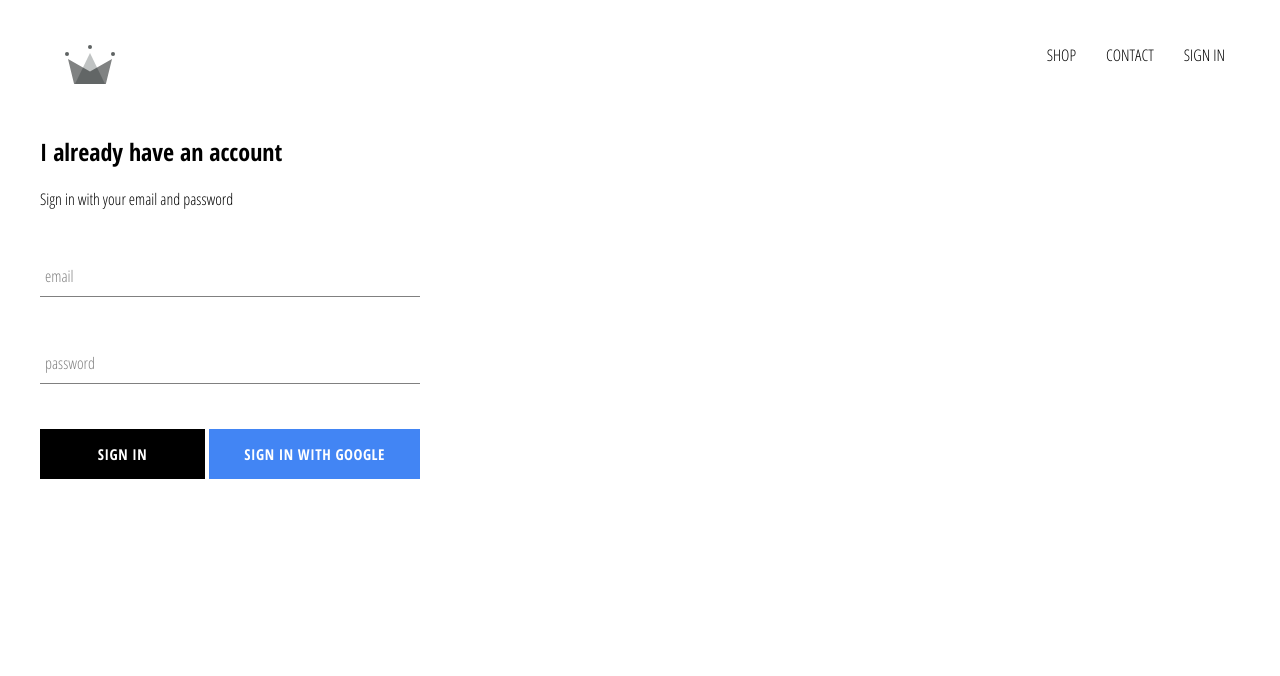
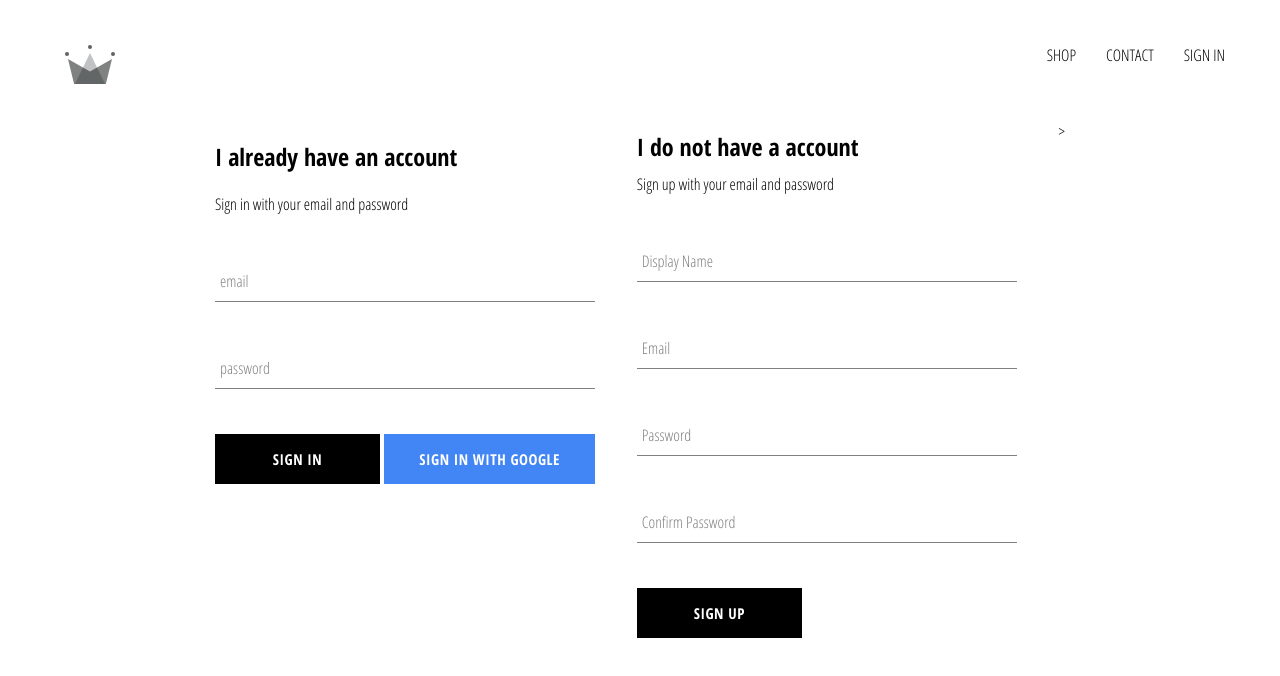
Before and after one commit to rohilkhadgee/crwn-clothing, a React (Create React App) app: page /signin in a window 1280 px wide. Shown: the top 676 px of the page. Built offline with nearby package versions, Linux system fonts and the light colour scheme; no server answers.

Commit message:
implemented firebase utils, included ability to store authenticated users into our firestore database

```diff
--- a/src/App.js
+++ b/src/App.js
@@ -7,7 +7,7 @@
 import ShopPage from './pages/shop/shop.component';
 import SignInAndSignUpPage from './pages/sing-in-and-sign-up/sing-in-and-sign-up.component'
 import Header from './components/header/header.component';
-import {auth} from './firebase/firebase.utils';
+import {auth,createUserProfileDocument} from './firebase/firebase.utils';
 
 
 class  App extends React.Component {
@@ -23,9 +23,21 @@
   unsubscribeFromAuth = null;
 
   componentDidMount(){
-   this.unsubscribeFromAuth = auth.onAuthStateChanged(user => {
-      this.setState({currentUser: user});
-      console.log(user);
+   this.unsubscribeFromAuth = auth.onAuthStateChanged(async userAuth => {
+     if(userAuth){
+       const userRef = await createUserProfileDocument(userAuth);
+       userRef.onSnapshot(snapShot => {
+        this.setState({
+          currentUser:{
+            id:snapShot.id,
+            ...snapShot.data()
+          }
+        })
+       });
+
+     }
+
+     this.setState({currentUser: userAuth});
     });
   }
 
--- /dev/null
+++ b/src/components/sign-up/sign-up.component.jsx
@@ -0,0 +1,96 @@
+import React from 'react';
+import FormInput from '../form-input/form-input.component';
+import CustomButton from '../custom-button/custom-button.component';
+
+import {auth, createUserProfileDocument} from '../../firebase/firebase.utils';
+
+import './sign-up.styles.scss';
+
+class SignUp extends React.Component{
+    constructor() {
+        super();
+
+        this.state = {
+            displayName: '',
+            email:'',
+            password: '',
+            confirmPassword:''
+        }
+    }
+
+    handleSubmit = async event =>{
+        event.preventDefault();
+        const {displayName,email,password,confirmPassword} = this.state;
+        if(password != confirmPassword){
+            alert("password don't match");
+            return;
+        }
+
+        try{
+            const {user} = await auth.createUserWithEmailAndPassword(email, password);
+           await createUserProfileDocument(user,{displayName});
+           this.setState = ({
+            displayName: '',
+            email:'',
+            password: '',
+            confirmPassword:''
+        });
+        }catch(error){
+            console.error(error);
+        }
+    }
+    handleChange = event => {
+        const {name, value} = event.target;
+        this.setState({[name]:value})
+    }
+    render(){
+        const {displayName,email,password,confirmPassword} = this.state;
+        return(
+
+            <div className='sign-up'>
+                <h2 className='title'>I do not have a account</h2>
+                <span>Sign up with your email and password</span>
+                <form className='sign-up-form' onSubmit={this.handleSubmit}>
+                <FormInput
+                    type='text'
+                    name='displayName'
+                    value={displayName}
+                    onChange={this.handleChange}
+                    label='Display Name'
+                    required />
+                    <FormInput
+                    type='email'
+                    name='email'
+                    value={email}
+                    onChange={this.handleChange}
+                    label='Email'
+                    required />
+                <FormInput
+                    type='password'
+                 name='password'
+                 value={password}
+                 onChange={this.handleChange}
+                 label='Password'
+                    required
+                />
+
+            <FormInput
+            type='password'
+            name='confirmPassword'
+            value={confirmPassword}
+            onChange={this.handleChange}
+            label='Confirm Password'
+            required />
+
+
+            <CustomButton type='submit'>SIGN UP</CustomButton>
+
+                </form>
+            </div>
+
+        )
+    }
+
+}
+
+export  default SignUp;
--- /dev/null
+++ b/src/components/sign-up/sign-up.styles.scss
@@ -0,0 +1,9 @@
+.sign-up {
+    display: flex;
+    flex-direction: column;
+    width: 380px;
+
+    .title {
+      margin: 10px 0;
+    }
+  }
--- a/src/firebase/firebase.utils.js
+++ b/src/firebase/firebase.utils.js
@@ -13,6 +13,31 @@
     measurementId: "G-167H0K9GQ4"
   };
 
+export const createUserProfileDocument = async (userAuth, additionalData) => {
+  if(!userAuth) return;
+  const userRef = firestore.doc(`users/${userAuth.uid}`);
+  const snapShot = await userRef.get();
+  console.log(snapShot);
+
+  if(!snapShot.exists){
+     const {displayName, email} = userAuth;
+     const createdAt = new Date();
+
+     try{
+      await userRef.set({
+        displayName,
+        email,
+        createdAt,
+        ...additionalData
+      })
+     }catch(error){
+        console.log('error creating user' , error.message);
+     }
+  }
+  return userRef;
+}
+
+
 firebase.initializeApp(config);
 export const auth = firebase.auth();
 export const firestore = firebase.firestore();
--- a/src/pages/sing-in-and-sign-up/sing-in-and-sign-up.component.jsx
+++ b/src/pages/sing-in-and-sign-up/sing-in-and-sign-up.component.jsx
@@ -1,11 +1,12 @@
 import React from 'react';
 import SignIn from '../../components/sign-in/sign-in.component'
+import SignUp from '../../components/sign-up/sign-up.component'
 import './sing-in-and-sign-up.styles.scss';
 
 const SignInAndSignUpPage = () => (
     <div className='sing-in-and-sign-up'>
         <SignIn />
-
+        <SignUp />>
     </div>
 
 );
--- a/src/pages/sing-in-and-sign-up/sing-in-and-sign-up.styles.scss
+++ b/src/pages/sing-in-and-sign-up/sing-in-and-sign-up.styles.scss
@@ -0,0 +1,6 @@
+.sing-in-and-sign-up{
+    width: 850px;
+    display: flex;
+    justify-content: space-between;
+    margin: 30px  auto;
+}
```
